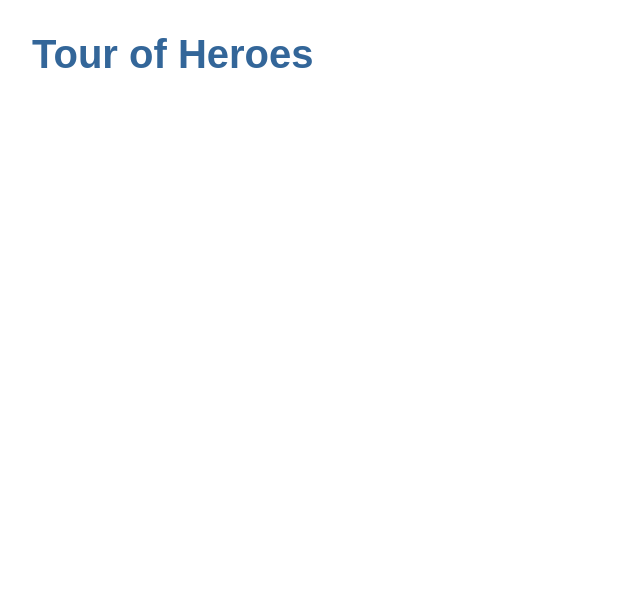
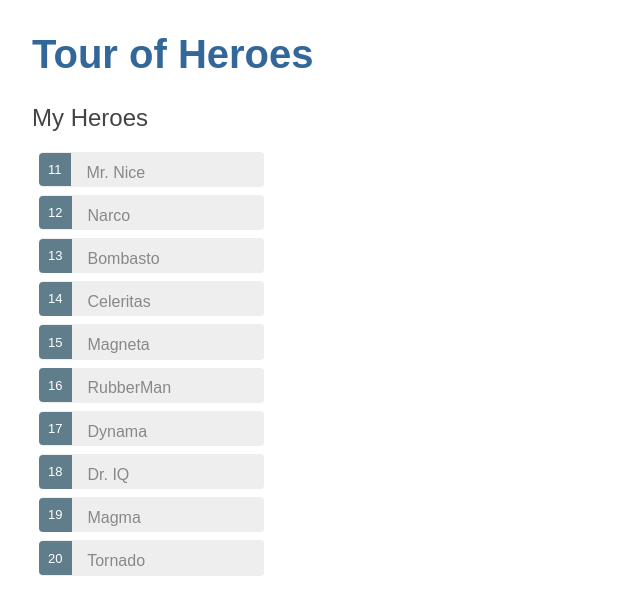
Before and after one commit to rswanson/angular-fundamentals, an Angular app: page / in a window 1280 px wide. Shown: the top 614 px of the page, without its empty margins (0-640 px from the left). Built offline with nearby package versions, Linux system fonts and the light colour scheme.

Commit message:
finishing pt2 of tutorial

```diff
--- a/src/app/app.component.html
+++ b/src/app/app.component.html
@@ -1 +1,2 @@
 <h1>{{title}}</h1>
+<app-heroes></app-heroes>
--- /dev/null
+++ b/src/app/hero.ts
@@ -0,0 +1,4 @@
+export class Hero {
+  id: number;
+  name: string;
+}
--- /dev/null
+++ b/src/app/heroes/heroes.component.css
@@ -0,0 +1,48 @@
+/* HeroesComponent's private CSS styles */
+.selected {
+  background-color: #CFD8DC !important;
+  color: white;
+}
+.heroes {
+  margin: 0 0 2em 0;
+  list-style-type: none;
+  padding: 0;
+  width: 15em;
+}
+.heroes li {
+  cursor: pointer;
+  position: relative;
+  left: 0;
+  background-color: #EEE;
+  margin: .5em;
+  padding: .3em 0;
+  height: 1.6em;
+  border-radius: 4px;
+}
+.heroes li.selected:hover {
+  background-color: #BBD8DC !important;
+  color: white;
+}
+.heroes li:hover {
+  color: #607D8B;
+  background-color: #DDD;
+  left: .1em;
+}
+.heroes .text {
+  position: relative;
+  top: -3px;
+}
+.heroes .badge {
+  display: inline-block;
+  font-size: small;
+  color: white;
+  padding: 0.8em 0.7em 0 0.7em;
+  background-color: #607D8B;
+  line-height: 1em;
+  position: relative;
+  left: -1px;
+  top: -4px;
+  height: 1.8em;
+  margin-right: .8em;
+  border-radius: 4px 0 0 4px;
+}
--- /dev/null
+++ b/src/app/heroes/heroes.component.html
@@ -0,0 +1,18 @@
+<h2>My Heroes</h2>
+<ul class="heroes">
+  <li *ngFor="let hero of heroes"
+    (click)="onSelect(hero)"
+    [class.selected]="hero === selectedHero">
+    <span class="badge">{{hero.id}}</span> {{hero.name}}
+  </li>
+</ul>
+
+<div *ngIf="selectedHero">
+  <h2>{{selectedHero.name | uppercase}} Details</h2>
+  <div><span>id: </span>{{selectedHero.id}}</div>
+  <div>
+    <label>name:
+      <input [(ngModel)]="selectedHero.name" placeholder="name">
+    </label>
+  </div>
+</div>
--- /dev/null
+++ b/src/app/heroes/heroes.component.ts
@@ -0,0 +1,31 @@
+import { Component, OnInit } from '@angular/core';
+import { HEROES } from '../mock-heroes';
+import { Hero } from '../hero';
+
+@Component({
+  selector: 'app-heroes',
+  templateUrl: './heroes.component.html',
+  styleUrls: ['./heroes.component.css']
+})
+export class HeroesComponent implements OnInit {
+
+  hero: Hero = {
+    id: 1,
+    name: 'Windstorm'
+  }
+
+  heroes = HEROES;
+
+  selectedHero: Hero;
+
+  onSelect(hero: Hero): void {
+    this.selectedHero = hero;
+  }
+
+  constructor() {
+  }
+
+  ngOnInit() {
+  }
+
+}
--- /dev/null
+++ b/src/app/mock-heroes.ts
@@ -0,0 +1,14 @@
+import { Hero } from './hero';
+
+export const HEROES: Hero[] = [
+  { id: 11, name: 'Mr. Nice' },
+  { id: 12, name: 'Narco' },
+  { id: 13, name: 'Bombasto'},
+  { id: 14, name: 'Celeritas'},
+  { id: 15, name: 'Magneta' },
+  { id: 16, name: 'RubberMan' },
+  { id: 17, name: 'Dynama'},
+  { id: 18, name: 'Dr. IQ' },
+  { id: 19, name: 'Magma' },
+  { id: 20, name: 'Tornado' }
+];
```
Also changed, not shown: src/app/app.module.ts (+6 -2 lines), 1 other file (tests, documents, lock files or other folders).
